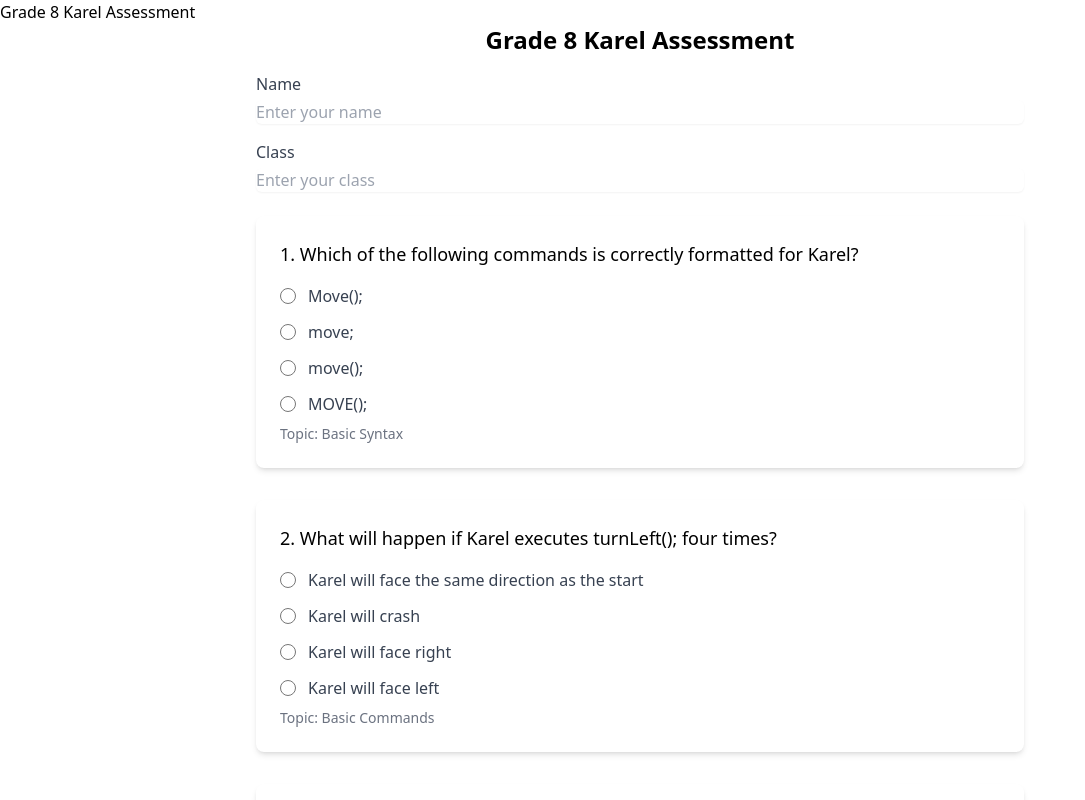
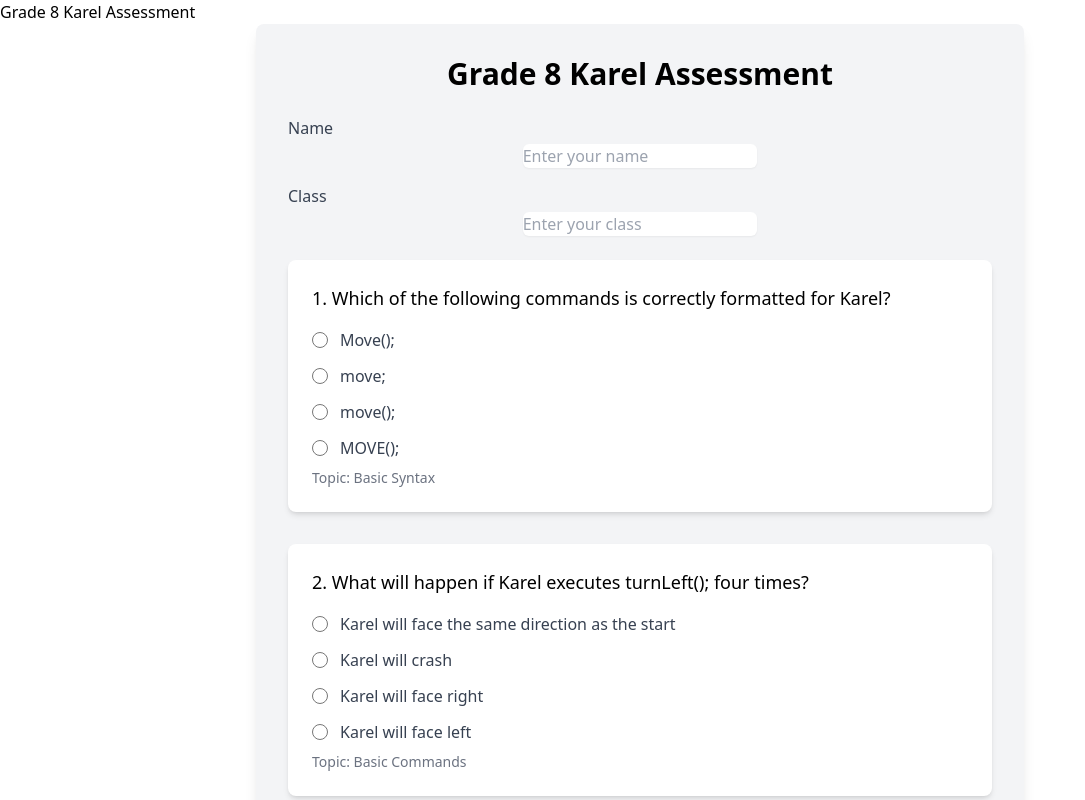
Before and after one commit to sjmc-IT-assessments/gr8-karel, a Next.js app: page / in a window 1280 px wide. Shown: the top 800 px of the page, without its empty margins (0-1085 px from the left). Built offline with nearby package versions, Linux system fonts and the light colour scheme.

Commit message:
V3- Submit working

```diff
--- a/src/components/QuizSection/index.tsx
+++ b/src/components/QuizSection/index.tsx
@@ -24,18 +24,17 @@ export default function QuizSection() {
 
   const handleSubmit = async (e: React.FormEvent) => {
     e.preventDefault();
-    if (!name || !studentClass) {
-      alert('Please fill in your name and class.');
+    if (!name || !studentClass || mcAnswers.some(answer => answer === null) || textAnswers.some(answer => answer.trim() === '')) {
+      alert('Please fill in all required fields.');
       return;
     }
 
-    // Combine all answers
     const formattedAnswers: { [key: string]: string } = {
       name,
       class: studentClass,
       ...mcAnswers.reduce((acc, ans, i) => ({
         ...acc,
-        [`q${i + 1}`]: ans?.toString() || ''
+        [`q${i + 1}`]: convertToLabel(ans)
       }), {}),
       ...textAnswers.reduce((acc, ans, i) => ({
         ...acc,
@@ -56,39 +55,36 @@ export default function QuizSection() {
   };
 
   const handleModalConfirm = () => {
-    // Redirect to Karel practical section or perform other actions
-    window.location.href = "/karel-practical"; // Replace with actual URL
+    window.location.href = "/karel-practical";
   };
 
   return (
     <>
-      <form onSubmit={handleSubmit} className="max-w-3xl mx-auto">
+      <form onSubmit={handleSubmit} className="max-w-3xl mx-auto bg-gray-100 p-8 rounded-lg shadow-lg">
+        <h1 className="text-3xl font-bold text-center mb-6">Grade 8 Karel Assessment</h1>
         <div className="mb-6">
-          <h1 className="text-2xl font-bold text-center">Grade 8 Karel Assessment</h1>
-          <div className="mt-4 space-y-4">
           <label className="block">
             <span className="text-gray-700">Name</span>
             <input
               type="text"
               value={name}
               onChange={(e) => setName(e.target.value)}
-                className="mt-1 block w-full rounded-md border-gray-300 shadow-sm focus:border-indigo-300 focus:ring focus:ring-indigo-200 focus:ring-opacity-50"
+              className="mt-1 block w-full md:w-1/2 lg:w-1/3 mx-auto rounded-md border-gray-300 shadow-sm focus:border-indigo-300 focus:ring focus:ring-indigo-200 focus:ring-opacity-50"
               placeholder="Enter your name"
               required
             />
           </label>
-            <label className="block">
+          <label className="block mt-4">
             <span className="text-gray-700">Class</span>
             <input
               type="text"
               value={studentClass}
               onChange={(e) => setStudentClass(e.target.value)}
-                className="mt-1 block w-full rounded-md border-gray-300 shadow-sm focus:border-indigo-300 focus:ring focus:ring-indigo-200 focus:ring-opacity-50"
+              className="mt-1 block w-full md:w-1/2 lg:w-1/3 mx-auto rounded-md border-gray-300 shadow-sm focus:border-indigo-300 focus:ring focus:ring-indigo-200 focus:ring-opacity-50"
               placeholder="Enter your class"
               required
             />
           </label>
-          </div>
         </div>
 
         <div className="space-y-8">
@@ -125,7 +121,7 @@ export default function QuizSection() {
               <textarea
                 value={textAnswers[qIndex]}
                 onChange={(e) => handleTextAnswer(qIndex, e.target.value)}
-                className="w-full h-32 p-3 border rounded-lg"
+                className="w-full h-32 p-3 border rounded-lg focus:border-indigo-300 focus:ring focus:ring-indigo-200 focus:ring-opacity-50"
                 placeholder="Enter your answer..."
               />
               <div className="mt-2 text-sm text-gray-500">
@@ -138,7 +134,7 @@ export default function QuizSection() {
         <div className="mt-8 flex justify-end">
           <button
             type="submit"
-            className="px-6 py-2 bg-green-500 text-white rounded-lg"
+            className="px-6 py-2 bg-green-500 text-white rounded-lg hover:bg-green-600 focus:outline-none focus:ring focus:ring-green-300"
           >
             Submit Assessment
           </button>
@@ -157,3 +153,8 @@ export default function QuizSection() {
     </>
   );
 }
+
+function convertToLabel(value: number | null): string {
+  const labels = ['A', 'B', 'C', 'D', 'E', 'F', 'G'];
+  return value !== null ? labels[value] : '';
+}
--- a/src/utils/submitForm.ts
+++ b/src/utils/submitForm.ts
@@ -18,10 +18,16 @@ const ENTRY_IDS = {
   q13: "1515429967",
   q14: "1335032006",
   q15: "857678676",
+  // Add any remaining question IDs
 };
 
 interface Answers {
   [key: string]: string;
+}
+
+function convertToLabel(value: number | null): string {
+  const labels = ['A', 'B', 'C', 'D', 'E', 'F', 'G'];
+  return value !== null ? labels[value] : '';
 }
 
 export async function submitForm(answers: Answers) {
@@ -36,7 +42,6 @@ export async function submitForm(answers: Answers) {
     }
   });
 
-  // Add debug logs to check the form data
   console.log('Form URL:', FORM_URL);
   console.log('Form Data:', Array.from(formData.entries()));
 
```
Lines whose indentation alone changed are shown as unchanged.
